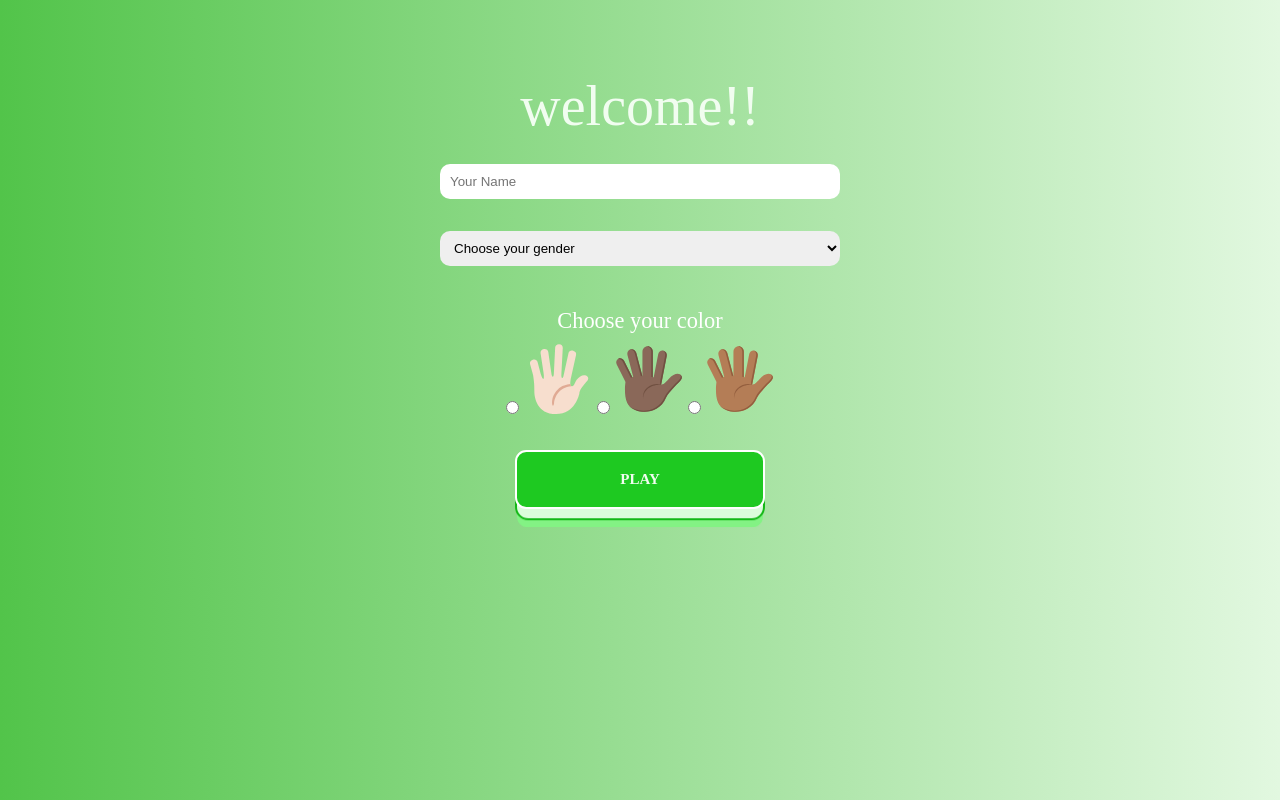
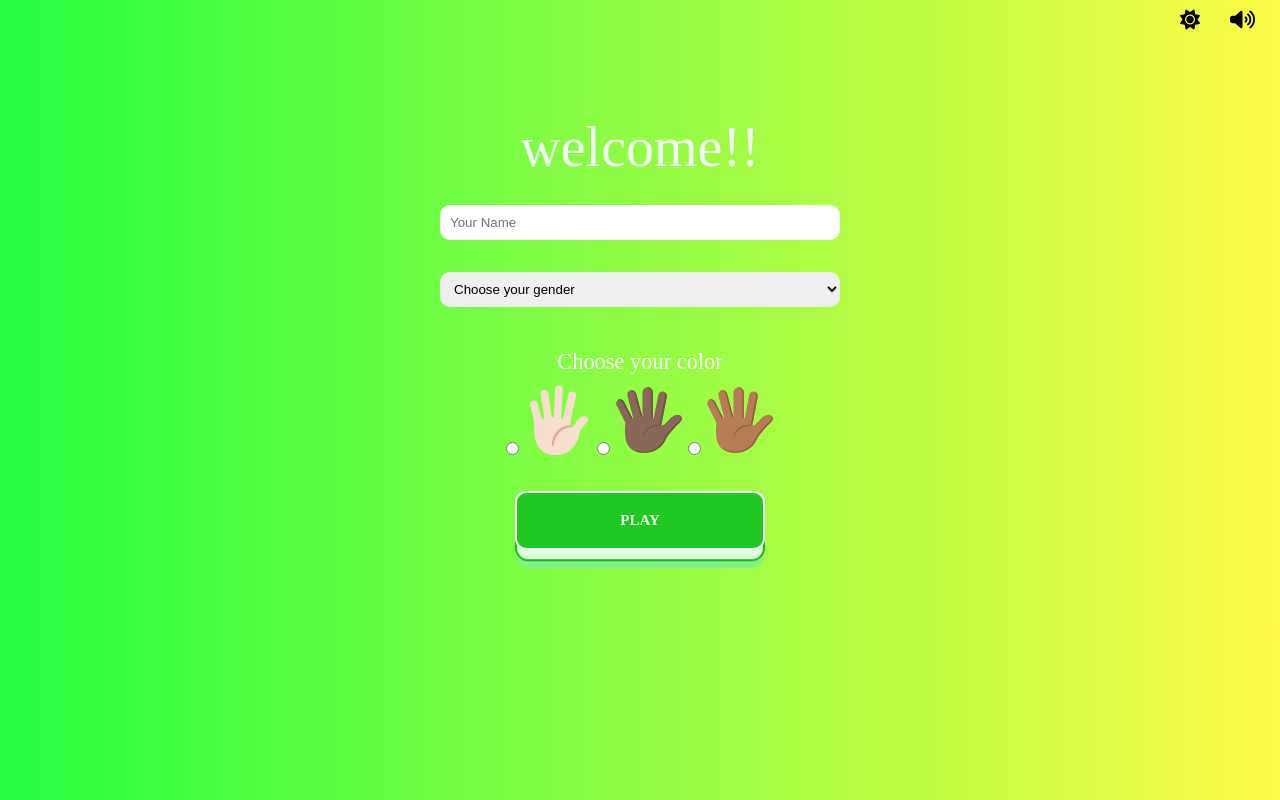
Before and after one commit to valeriano-g/rock-paper-and-scissors, a plain HTML site: page index.html in a window 1280 px wide. Drawn offline with Linux system fonts and the light colour scheme.

Commit message:
se cambio el background y se agregaron dos botones de accesibilidad

```diff
--- a/index.html
+++ b/index.html
@@ -9,6 +9,13 @@
 </head>
 
 <body>
+    <nav class="nav-game">
+        <ul class="accessibility-game-ul">
+            <li class="accessibility-li"><button type="button"><i class="fa-solid fa-sun"></i></button></li>
+            <li class="accessibility-li"><button type="button"><i class="fa-solid fa-volume-high"></i></li>
+
+        </ul>
+    </nav>
     <div class="everything-container">
         <section id="sec-1" class="begin">
             <p class="title">
@@ -95,5 +102,6 @@
         </footer>
     </div>
 </body>
+<script src="https://kit.fontawesome.com/42636aa1c3.js" crossorigin="anonymous"></script>
 
 </html>
--- /dev/null
+++ b/sass/_nav-accesibility.scss
@@ -0,0 +1,31 @@
+.nav-game {
+    padding: 10px;
+}
+
+.accessibility-game-ul {
+    display: flex;
+    justify-content: end;
+    list-style: none;
+    flex-direction: row;
+}
+
+.accessibility-li {
+    padding: 0px 15px;
+
+    button {
+        background-color: transparent;
+        outline: none;
+        border: none;
+        cursor: pointer;
+    }
+
+    i {
+
+        font-size: 20px;
+
+        &:hover {
+            color: #F1FDF0;
+
+        }
+    }
+}
--- a/sass/style.scss
+++ b/sass/style.scss
@@ -1,9 +1,15 @@
 @import"_sec-1";
+@import"nav-accesibility";
 
 $color-text: #F1FDF0;
 
 body {
-    background: linear-gradient(90deg, #52c44A, #E2F8E0);
+    background: #fdfc47;
+    /* fallback for old browsers */
+    background: -webkit-linear-gradient(to right, #fdfc47, #24fe41);
+    /* Chrome 10-25, Safari 5.1-6 */
+    background: linear-gradient(to left, #fdfc47, #24fe41);
+    /* W3C, IE 10+/ Edge, Firefox 16+, Chrome 26+, Opera 12+, Safari 7+ */
 }
 
 * {
```
Also changed, not shown: css/style.css, 1 other file.
